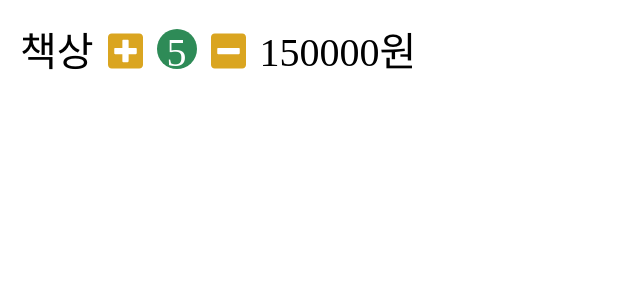
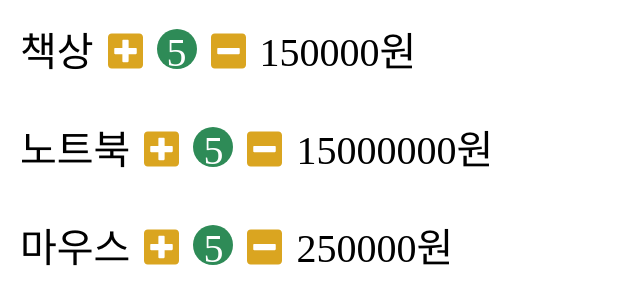
Before and after one commit to SpearJin/project3, a React (Create React App) app: page / in a window 1280 px wide. Shown: the top 304 px of the page, without its empty margins (0-640 px from the left). Built offline with nearby package versions, Linux system fonts and the light colour scheme.

Commit message:
Product: Component

```diff
--- a/src/components/Cart.js
+++ b/src/components/Cart.js
@@ -1,40 +1,30 @@
-import { useState } from 'react';
-import styled from 'styled-components';
+import Product from './Product';
+
+const info = [
+  {
+    id: 1,
+    name: '책상',
+    unityPrice: 30000,
+  },
+  {
+    id: 2,
+    name: '노트북',
+    unityPrice: 3000000,
+  },
+  {
+    id: 3,
+    name: '마우스',
+    unityPrice: 50000,
+  },
+];
 
 function Cart() {
-  const [title, setTitle] = useState('책상');
-  const [quentity, setQuentity] = useState(5);
-  const price = quentity * 30000;
-
-  const handleInrease = () => {
-    if (quentity < 9) {
-      setQuentity(quentity + 1);
-    }
-  };
-
-  const handleDecrease = () => {
-    if (quentity > 0) {
-      setQuentity(quentity - 1);
-    }
-  };
-
-  const CartComponent = styled.div`
-    padding: 0.5em;
-    font-size: 2.5rem;
-  `;
-
   return (
-    <CartComponent>
-      <span className='cart-name'>{title}</span>
-      <button className='cart-button cart-increase' onClick={handleInrease}>
-        <i className='fas fa-plus-square'></i>
-      </button>
-      <span className='cart-quentity'>{quentity}</span>
-      <button className='cart-button cart-decrease' onClick={handleDecrease}>
-        <i className='fas fa-minus-square'></i>
-      </button>
-      <span className='cart-price'>{price}원</span>
-    </CartComponent>
+    <>
+      {info.map((item) => (
+        <Product info={item} />
+      ))}
+    </>
   );
 }
 
--- /dev/null
+++ b/src/components/Product.js
@@ -0,0 +1,41 @@
+import { useState } from 'react';
+import styled from 'styled-components';
+
+function Product({ info }) {
+  const [quentity, setQuentity] = useState(5);
+  const { name, unityPrice } = info;
+  const price = quentity * unityPrice;
+
+  const handleInrease = () => {
+    if (quentity < 9) {
+      setQuentity(quentity + 1);
+    }
+  };
+
+  const handleDecrease = () => {
+    if (quentity > 0) {
+      setQuentity(quentity - 1);
+    }
+  };
+
+  const ProductComponent = styled.div`
+    padding: 0.5em;
+    font-size: 2.5rem;
+  `;
+
+  return (
+    <ProductComponent>
+      <span className='cart-name'>{name}</span>
+      <button className='cart-button cart-increase' onClick={handleInrease}>
+        <i className='fas fa-plus-square'></i>
+      </button>
+      <span className='cart-quentity'>{quentity}</span>
+      <button className='cart-button cart-decrease' onClick={handleDecrease}>
+        <i className='fas fa-minus-square'></i>
+      </button>
+      <span className='cart-price'>{price}원</span>
+    </ProductComponent>
+  );
+}
+
+export default Product;
```
